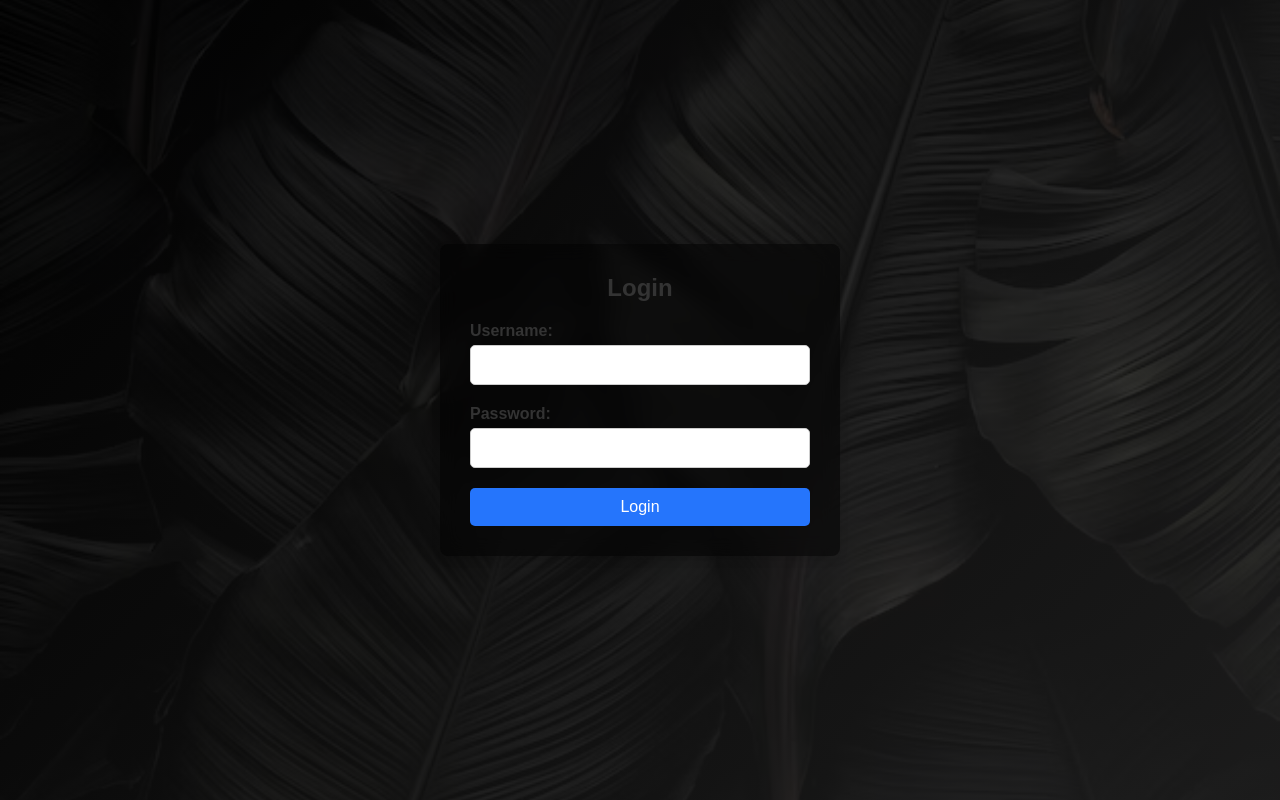
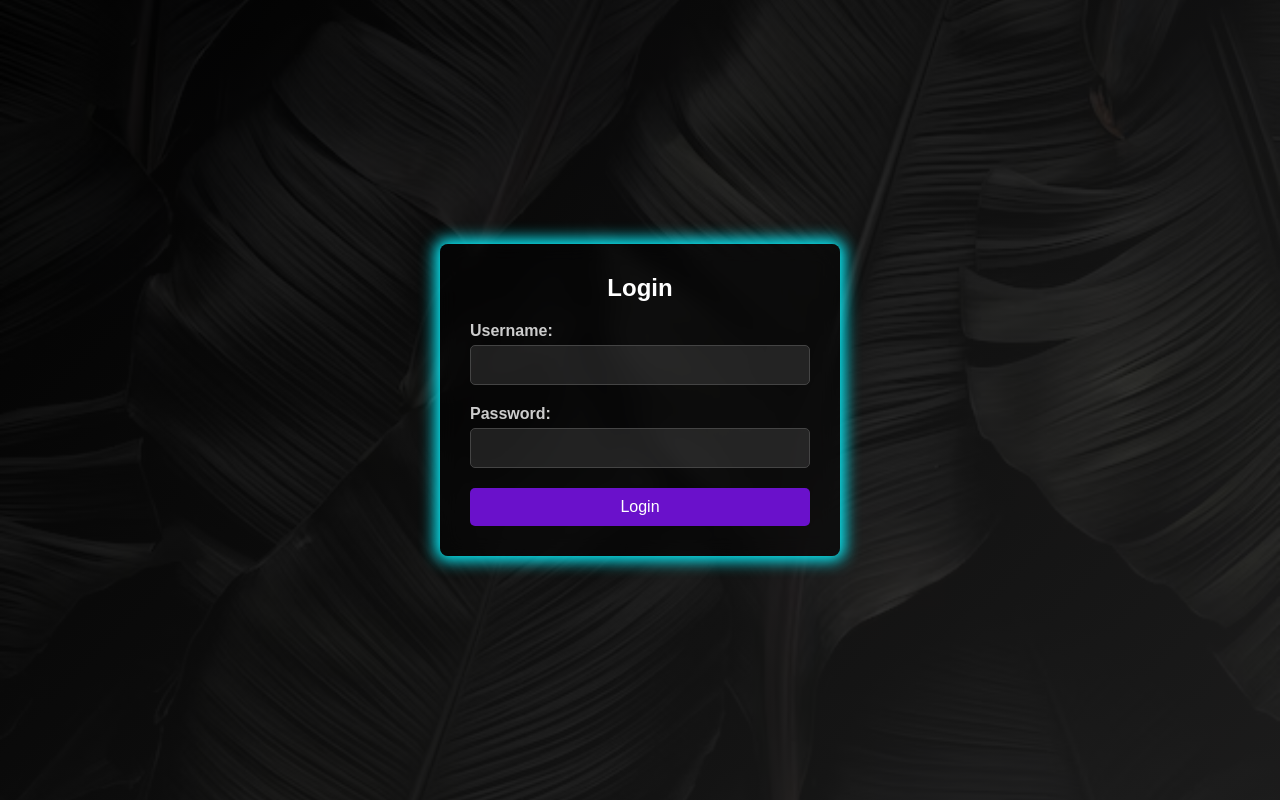
Before and after one commit to yahya542/biodata, a PHP site: page / in a window 1280 px wide. Run offline with PHP 8.4, Linux system fonts and the light colour scheme.

Commit message:
login selesai

```diff
--- a/index.css
+++ b/index.css
@@ -26,32 +26,38 @@ body {
     width: 100%;
     max-width: 400px;
     text-align: center;
+    box-shadow: 0 0 15px 5px #09f1fd ;
+
 }
 
 
 h2 {
     margin-bottom: 20px;
-    color: #333;
+    color: white;
 }
 
 /* Styling for form groups (input fields) */
 .form-group {
     margin-bottom: 20px;
     text-align: left;
+
 }
 
 .form-group label {
     display: block;
     margin-bottom: 5px;
     font-weight: bold;
-    color: #333;
+    color: #ccc;
 }
 
 .form-group input {
     width: 100%;
     padding: 10px;
     font-size: 16px;
-    border: 1px solid #ccc;
+    border: 1px solid #444;
+    background-color: rgba(255, 255, 255, 0.1);
+    color: #fff;
+    outline: none;
     border-radius: 5px;
     outline: none;
     transition: all 0.3s;
@@ -66,7 +72,7 @@ h2 {
 button {
     width: 100%;
     padding: 10px;
-    background-color: #2575fc;
+    background-color:#6a11cb;
     color: white;
     font-size: 16px;
     border: none;
@@ -76,7 +82,7 @@ button {
 }
 
 button:hover {
-    background-color: #6a11cb;
+    background-color: #09f1fd ;
 }
 
 /* Responsiveness */
```
